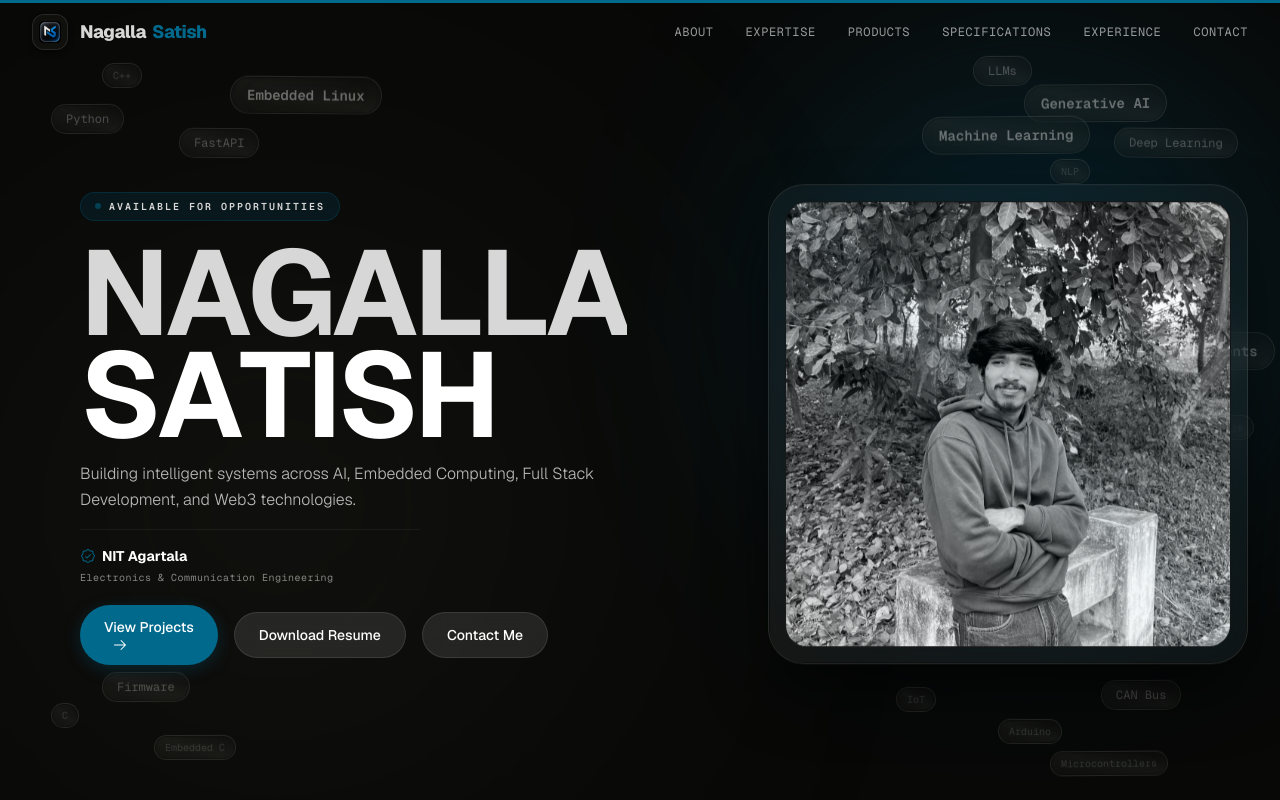
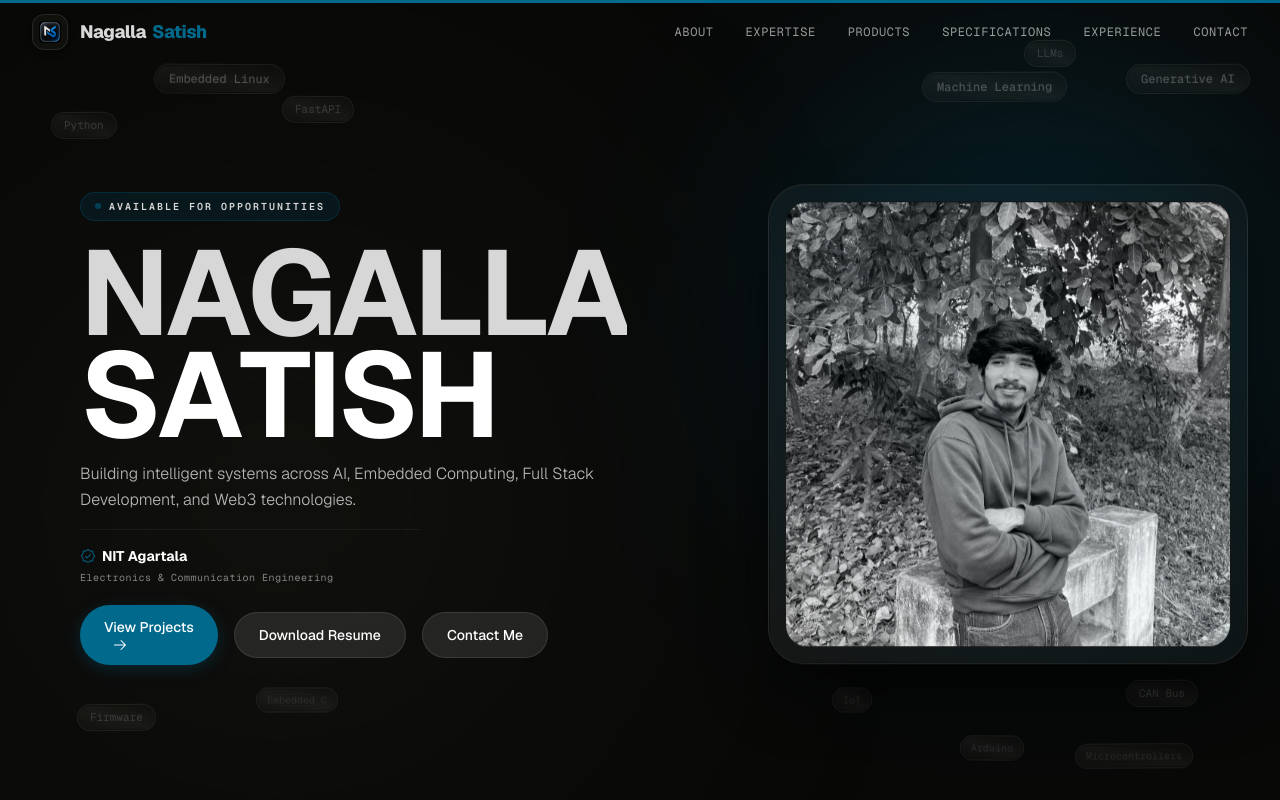
Before and after one commit to satish05112003/Portfolio, a Next.js app: page / in a window 1280 px wide. Shown: the top 800 px of the page. Built offline with nearby package versions, Linux system fonts and the light colour scheme.

Commit message:
feat: refine floating skills ecosystem to keep 12 bubbles, reduce sizes, enforce photo exclusion zones, and lower motion weight

```diff
--- a/src/components/HeroFloatingSkills.tsx
+++ b/src/components/HeroFloatingSkills.tsx
@@ -59,7 +59,7 @@ function SkillBubble({
     animate(dragY, 0, { type: "spring", stiffness: 120, damping: 15, mass: 0.8 });
   };
 
-  // Cursor reaction physics (Shift away when cursor approaches)
+  // Cursor reaction physics (Shift up to 4px max for subtle attraction/repulsion)
   useEffect(() => {
     if (device === "mobile" || shouldReduceMotion) {
       proximityX.set(0);
@@ -81,13 +81,13 @@ function SkillBubble({
       const threshold = 150; // Cursor approach range (150px)
       if (dist < threshold) {
         const factor = 1 - dist / threshold;
-        const force = factor * 8; // Shift up to 8px for subtle elegance
+        const force = factor * 4; // Reduced cursor attraction from 12px -> 4px
         const targetX = -(dx / (dist || 1)) * force;
         const targetY = -(dy / (dist || 1)) * force;
 
         animate(proximityX, targetX, { type: "spring", stiffness: 90, damping: 18 });
         animate(proximityY, targetY, { type: "spring", stiffness: 90, damping: 18 });
-        animate(proximityScale, 1.03, { type: "spring", stiffness: 90, damping: 18 });
+        animate(proximityScale, 1.01, { type: "spring", stiffness: 90, damping: 18 }); // Scale reduced to 1.01
         setIsProximate(true);
       } else {
         animate(proximityX, 0, { type: "spring", stiffness: 60, damping: 15 });
@@ -104,34 +104,35 @@ function SkillBubble({
     };
   }, [device, shouldReduceMotion, isDragging, proximityX, proximityY, proximityScale]);
 
-  // Idle floating animation settings (deterministic to satisfy React purity rules)
+  // Idle floating animation settings (deterministic to preserve pure rendering)
   const idleDuration = getDeterministicFloat(name, 1, 4, 8); // 4s to 8s
   const idleDelay = getDeterministicFloat(name, 2, -8, 0); // Negative offset so they loop asynchronously
 
   // Determine sizes and styling tags by Depth layer
   // Far Layer (0), Middle Layer (1), Front Layer (2)
-  // Adjusted opacity down by 20% per user instructions
+  // Adjusted sizes down 20-40% to keep pill heights strictly within 28px-36px
+  // Adjusted opacity down by 35% per layout guidelines
   const layerStyles = useMemo(() => {
     switch (layer) {
-      case 0: // Far (Small Bubble)
+      case 0: // Far (Small Bubble) - 40% smaller
         return {
-          sizeClass: "text-[10px] py-1 px-2.5",
-          opacity: 0.20, // 0.25 * 0.8
-          blurClass: "backdrop-blur-[1px] blur-[0.3px]",
+          sizeClass: "text-[10px] py-1 px-2.5", // height ~26px
+          opacity: 0.13, // 0.20 * 0.65
+          blurClass: "backdrop-blur-[1px] blur-[0.2px]",
           zIndex: "z-[2]"
         };
-      case 1: // Middle (Medium Bubble)
+      case 1: // Middle (Medium Bubble) - 30% smaller
         return {
-          sizeClass: "text-xs py-1.5 px-3.5",
-          opacity: 0.36, // 0.45 * 0.8
+          sizeClass: "text-[11px] py-1 px-3", // height ~28px
+          opacity: 0.23, // 0.36 * 0.65
           blurClass: "backdrop-blur-md",
           zIndex: "z-[4]"
         };
-      case 2: // Front (Large Bubble)
+      case 2: // Front (Large Bubble) - 20% smaller
       default:
         return {
-          sizeClass: "text-sm py-2 px-4 font-semibold",
-          opacity: 0.56, // 0.70 * 0.8
+          sizeClass: "text-xs py-1.5 px-3.5 font-medium", // height ~32px
+          opacity: 0.36, // 0.56 * 0.65
           blurClass: "backdrop-blur-xl",
           zIndex: "z-[6]"
         };
@@ -152,14 +153,14 @@ function SkillBubble({
   }, [layer, smoothFarY, smoothMidY, smoothFrontY]);
 
   // Dynamic animations matching drag, hover and hover-glow states
-  // Reduced shadow glow values by 40% per user instructions
+  // Faded shadow glow by 50%, borders by 30%, background shadows by 40%
   const borderGlow = isDragging
-    ? "border-[#00698c]/80 shadow-[0_0_12px_rgba(0,105,140,0.3)] bg-[#292823]/35 text-white"
+    ? "border-[#00698c]/55 shadow-[0_0_6px_rgba(0,105,140,0.15)] bg-[#292823]/35 text-white"
     : isHovered
-    ? "border-[#00698c]/50 shadow-[0_0_9px_rgba(0,105,140,0.21)] bg-[#292823]/25 text-white"
+    ? "border-[#00698c]/35 shadow-[0_0_4px_rgba(0,105,140,0.10)] bg-[#292823]/25 text-white"
     : isProximate
-    ? "border-white/20 shadow-[0_0_6px_rgba(0,105,140,0.09)] bg-[#292823]/15 text-[#d7d7d7]/90"
-    : "border-white/10 shadow-none bg-[#292823]/10 text-[#d7d7d7]/80";
+    ? "border-white/14 shadow-[0_0_3px_rgba(0,105,140,0.04)] bg-[#292823]/15 text-[#d7d7d7]/90"
+    : "border-white/7 shadow-none bg-[#292823]/10 text-[#d7d7d7]/80";
 
   return (
     <motion.div
@@ -193,8 +194,8 @@ function SkillBubble({
           shouldReduceMotion || isDragging
             ? {}
             : {
-                y: [0, device === "mobile" ? -1.5 : -4, 0], // Reduced floating amplitude to 4px
-                rotate: [-0.5, 0.5, -0.5], // Subtle rotation
+                y: [0, device === "mobile" ? -0.8 : -2, 0], // Reduced floating distance by 50%
+                rotate: [-0.3, 0.3, -0.3], // Reduced rotation to ±0.3deg
               }
         }
         transition={{
@@ -208,7 +209,7 @@ function SkillBubble({
           borderGlow
         )}
         whileDrag={{ scale: 1.08 }}
-        whileHover={{ scale: 1.03 }} // Hover scale reduced to 1.03
+        whileHover={{ scale: 1.01 }} // Hover scale reduced to 1.01
       >
         {/* Inner glass highlights */}
         <div className="absolute inset-px bg-gradient-to-tr from-white/[0.01] via-white/[0.04] to-transparent rounded-full pointer-events-none" />
@@ -220,36 +221,32 @@ function SkillBubble({
   );
 }
 
-// 18 Core Identity Skills structured by Spatial Clusters and safe-zones
-// Layers represent: 0 = Far/Small, 1 = Middle/Medium, 2 = Front/Large
+// Exactly 12 Visible Bubbles Total (No duplicates, no overlaps)
+// Positional areas map into Safe Zones away from text and the profile photo.
+// Photo boundaries on desktop lie within X: 58-100%, Y: 18-75%.
+// Top Right coordinates (Y: 5-9%) sit completely above the photo.
+// Bottom Right coordinates (Y: 85-94%) sit completely below the photo.
+// Center right is empty. Center-left text zone (X: 0-55%, Y: 20-80%) is clear.
 const skillsData = [
-  // --- TOP LEFT CLUSTER --- (Whitespace above left column text, X: 4-18%, Y: 8-16%)
-  { name: "Python", cluster: "top-left", layer: 1, x: 4, y: 13, mobile: true, tablet: true },
-  { name: "FastAPI", cluster: "top-left", layer: 1, x: 14, y: 16, mobile: false, tablet: true },
-  { name: "C++", cluster: "top-left", layer: 0, x: 8, y: 8, mobile: false, tablet: false },
-  { name: "Embedded Linux", cluster: "top-left", layer: 2, x: 18, y: 10, mobile: true, tablet: true },
+  // --- TOP LEFT AREA --- (Whitespace above left column text, X: 4-22%, Y: 8-14%)
+  { name: "Python", cluster: "top-left", layer: 1, x: 4, y: 14, mobile: true, tablet: true },
+  { name: "FastAPI", cluster: "top-left", layer: 1, x: 22, y: 12, mobile: false, tablet: true },
+  { name: "Embedded Linux", cluster: "top-left", layer: 2, x: 12, y: 8, mobile: true, tablet: true },
 
-  // --- TOP RIGHT CLUSTER --- (Whitespace above right column photo, X: 72-87%, Y: 7-20%)
-  { name: "Generative AI", cluster: "top-right", layer: 2, x: 80, y: 11, mobile: true, tablet: true },
-  { name: "Machine Learning", cluster: "top-right", layer: 2, x: 72, y: 15, mobile: false, tablet: true },
-  { name: "Deep Learning", cluster: "top-right", layer: 1, x: 87, y: 16, mobile: true, tablet: true },
-  { name: "LLMs", cluster: "top-right", layer: 1, x: 76, y: 7, mobile: true, tablet: true },
-  { name: "NLP", cluster: "top-right", layer: 0, x: 82, y: 20, mobile: false, tablet: false },
+  // --- TOP RIGHT AREA --- (Whitespace above right column photo, X: 72-88%, Y: 5-9%)
+  { name: "Generative AI", cluster: "top-right", layer: 2, x: 88, y: 8, mobile: true, tablet: true },
+  { name: "Machine Learning", cluster: "top-right", layer: 2, x: 72, y: 9, mobile: false, tablet: true },
+  { name: "LLMs", cluster: "top-right", layer: 1, x: 80, y: 5, mobile: true, tablet: true },
 
-  // --- CENTER RIGHT CLUSTER --- (Whitespace on far right margin beside photo, X: 91-93%, Y: 42-52%)
-  { name: "AI Agents", cluster: "center-right", layer: 2, x: 91, y: 42, mobile: true, tablet: true },
-  { name: "Next.js", cluster: "center-right", layer: 0, x: 93, y: 52, mobile: false, tablet: false },
+  // --- BOTTOM LEFT AREA --- (Whitespace below left column CTAs, X: 6-20%, Y: 86-88%)
+  { name: "Firmware", cluster: "bottom-left", layer: 1, x: 6, y: 88, mobile: false, tablet: true },
+  { name: "Embedded C", cluster: "bottom-left", layer: 0, x: 20, y: 86, mobile: false, tablet: false },
 
-  // --- BOTTOM LEFT CLUSTER --- (Whitespace below left column CTAs, X: 4-12%, Y: 84-92%)
-  { name: "C", cluster: "bottom-left", layer: 0, x: 4, y: 88, mobile: false, tablet: false },
-  { name: "Embedded C", cluster: "bottom-left", layer: 0, x: 12, y: 92, mobile: false, tablet: true },
-  { name: "Firmware", cluster: "bottom-left", layer: 1, x: 8, y: 84, mobile: false, tablet: true },
-
-  // --- BOTTOM RIGHT CLUSTER --- (Whitespace below right column photo, X: 70-86%, Y: 85-94%)
-  { name: "IoT", cluster: "bottom-right", layer: 0, x: 70, y: 86, mobile: false, tablet: false },
-  { name: "Arduino", cluster: "bottom-right", layer: 0, x: 78, y: 90, mobile: false, tablet: true },
-  { name: "CAN Bus", cluster: "bottom-right", layer: 1, x: 86, y: 85, mobile: false, tablet: true },
-  { name: "Microcontrollers", cluster: "bottom-right", layer: 0, x: 82, y: 94, mobile: false, tablet: false },
+  // --- BOTTOM RIGHT AREA --- (Whitespace below right column photo, X: 65-88%, Y: 85-94%)
+  { name: "IoT", cluster: "bottom-right", layer: 0, x: 65, y: 86, mobile: false, tablet: false },
+  { name: "Arduino", cluster: "bottom-right", layer: 0, x: 75, y: 92, mobile: false, tablet: true },
+  { name: "CAN Bus", cluster: "bottom-right", layer: 1, x: 88, y: 85, mobile: false, tablet: false },
+  { name: "Microcontrollers", cluster: "bottom-right", layer: 0, x: 84, y: 93, mobile: false, tablet: false },
 ];
 
 export default function HeroFloatingSkills() {
@@ -286,7 +283,7 @@ export default function HeroFloatingSkills() {
   }, []);
 
   // Filter skills proportionally:
-  // Desktop: 18 bubbles, Tablet: 12 bubbles (~66%), Mobile: 6 bubbles (~33%)
+  // Desktop: 12 bubbles, Tablet: 8 bubbles (~70%), Mobile: 4 bubbles (~33%)
   const filteredSkills = useMemo(() => {
     return skillsData.filter((skill) => {
       if (device === "mobile") return skill.mobile;
```
